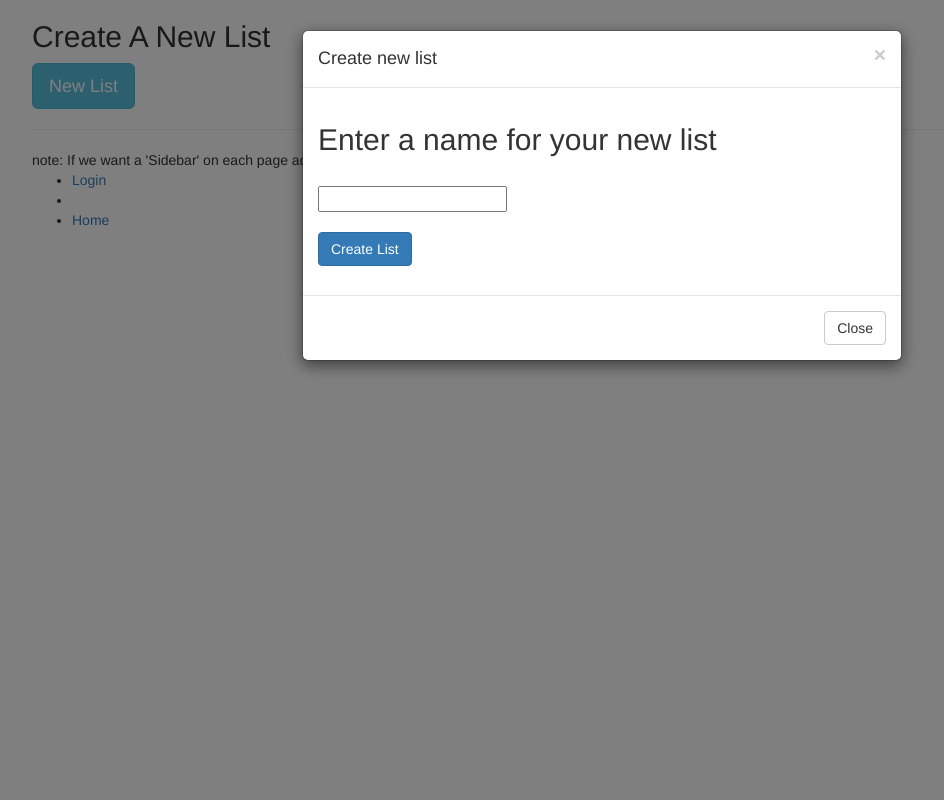
After one commit to kingdomlevel/memory_bank, a Django app: page /memorybank/testform/ in a window 1280 px wide, after a click on "New List". The commit adds this page. Shown: the whole page, without its empty margins (38-982 px from the left). Run offline with Django 3.2, Linux system fonts and the light colour scheme; some libraries are stand-ins or nearby versions.

Commit message:
Added testform.html to test using a pop-up form to add a list

```diff
--- a/memoryBankApp/forms.py
+++ b/memoryBankApp/forms.py
@@ -8,3 +8,15 @@ class ListForm(forms.ModelForm):
     class Meta:
         model = List
         fields = ('title',)
+
+
+class ListItemForm(forms.ModelForm):
+    title = forms.CharField(max_length=ListItem.max)
+    #include a javascript datepicker for the date field
+    priority_list = ['low', 'medium', 'high']
+    priority = forms.ChoiceField(choices=priority_list)
+    notes = forms.CharField(max_length=ListItem.notes_max)
+
+    class Meta:
+        model = ListItem
+        fields = ('title', 'priority', 'notes',)
--- a/memoryBankApp/models.py
+++ b/memoryBankApp/models.py
@@ -12,7 +12,8 @@ class List(models.Model):
 
     #may need to add 'unique=True' to the title parameters if
     #we have issues
-    title = models.CharField(max_length = max)
+
+    title = models.CharField(max_length=max)
     #slug = models.SlugField(unique=True)
 
     def save(self,*args, **kwargs):
@@ -31,11 +32,12 @@ class List(models.Model):
 
 class ListItem(models.Model):
     max = 128
-    title = models.CharField(max_length = max)
+    title = models.CharField(max_length=max)
     date = models.DateField()
-    priority = models.CharField(max_length = 30)
-    status = models.CharField(max_length = 30)
-    notes = models.CharField(max_length = 999)
+    priority = models.CharField(max_length=30)
+    #status = models.CharField(max_length = 30)
+    notes_max = 999
+    notes = models.CharField(max_length=notes_max)
     list = models.ForeignKey(List)
 
     def __str__(self):
--- a/memoryBankApp/urls.py
+++ b/memoryBankApp/urls.py
@@ -13,6 +13,10 @@ urlpatterns = [
     url(r'about/', views.about, name='about'),
     url(r'contact/', views.contact, name='contact'),
     url(r'faq/', views.faq, name='faq'),
+    url(r'^testform/$', views.testform, name='testform'),
+    # url(r'about/', views.about, name='about'),
+    # url(r'contact/', views.contact, name='contact'),
+    # url(r'faq/', views.faq, name='faq'),
 
 
     # # user acccount stuff no longer necessary -NOTE - This should now be handled with registration Redux
--- a/memoryBankApp/views.py
+++ b/memoryBankApp/views.py
@@ -1,6 +1,6 @@
 from django.shortcuts import render
 from registration.backends.simple.views import RegistrationView
-
+from memoryBankApp.forms import ListForm
 
 
 # Create your views here.
@@ -16,26 +16,34 @@ def index(request):
 	# visitor_cookie_handler(request)
 	# context_dict['visits'] = request.session['visits']
 
-    response = render(request, 'memoryBankApp/index.html')
-    return response
+
+	response = render(request, 'memoryBankApp/index.html')
+	return response
 
 def home(request):
-    print(request.method)
-    #print(request.user)
-    #response = render(request, 'memoryBankApp/home.html')
-    return render(request, 'memoryBankApp/home.html',{})
+	print(request.method)
+	#print(request.user)
+	#response = render(request, 'memoryBankApp/home.html')
+	return render(request, 'memoryBankApp/home.html',{})
+
 
 def testlist(request):
 	return render(request, 'memoryBankApp/testlist.html')
 
+
 def about(request):
-    print(request.method)
-    return render(request,'memoryBankApp/about.html',{})
+	print(request.method)
+	return render(request,'memoryBankApp/about.html',{})
 
 def faq(request):
-    print(request.method)
-    return render(request, 'memoryBankApp/faq.html', {})
+	print(request.method)
+	return render(request, 'memoryBankApp/faq.html', {})
 
 def contact(request):
-    print(request.method)
-    return render(request, 'memoryBankApp/contact.html', {})
+	print(request.method)
+	return render(request, 'memoryBankApp/contact.html', {})
+
+def testform(request):
+	form = ListForm()
+	context_dict = {'form': form}
+	return render(request, 'memoryBankApp/testform.html', context_dict)
--- a/templates/memoryBankApp/base.html
+++ b/templates/memoryBankApp/base.html
@@ -1,7 +1,12 @@
 
 <!DOCYTYPE html>
 <html>
-    <head>
+    <head lang = "en">
+        <meta charset="UTF-8" />
+        <meta name="viewport" content="width=device-width, initial-scale=1">
+        <link rel="stylesheet" href="https://maxcdn.bootstrapcdn.com/bootstrap/3.3.7/css/bootstrap.min.css">
+        <script src="https://ajax.googleapis.com/ajax/libs/jquery/3.1.1/jquery.min.js"></script>
+        <script src="https://maxcdn.bootstrapcdn.com/bootstrap/3.3.7/js/bootstrap.min.js"></script>
         <title>
         {% block title_block %}
                 page title (e.g 'home', 'list'
--- a/templates/memoryBankApp/home.html
+++ b/templates/memoryBankApp/home.html
@@ -1,9 +1,7 @@
 {% extends "memoryBankApp/base.html" %}
 {% block title_block %}
-Home Title
+    Home Title
 {% endblock %}
 {% block body_block %}
-<html>
-    <title>Memory Bank Homepage Stuff</title>
-</html>
+
 {% endblock %}
--- /dev/null
+++ b/templates/memoryBankApp/testform.html
@@ -0,0 +1,47 @@
+{% extends "memoryBankApp/base.html" %}
+{% block title_block %}
+    Test Form
+{% endblock %}
+{% block body_block %}
+    <div class="container">
+        <h2>Create A New List</h2>
+        <!-- Trigger the modal with a button -->
+        <button type="button" class="btn btn-info btn-lg" data-toggle="modal" data-target="#myModal">New List</button>
+
+        <!-- Modal -->
+        <div class="modal fade" id="myModal" role="dialog">
+            <div class="modal-dialog">
+
+                <!-- Modal content-->
+                <div class="modal-content">
+                    <div class="modal-header">
+                        <button type="button" class="close" data-dismiss="modal">&times;</button>
+                        <h4 class="modal-title">Create new list</h4>
+                    </div>
+
+                    <div class="modal-body">
+
+                        <form role="form" id="ListForm" method="post" action="">
+                            <h2 class="form-signin-heading">Enter a name for your new list</h2>
+                                {% csrf_token %}
+
+                                {% for field in form.visible_fields %}
+                                    {{ field.errors }}
+                                    {{ field.help_text }}<br/>
+                                    {{ field }}<br/>
+                                {% endfor %}
+                            <br/>
+                            <button class="btn btn-primary" type="submit" name="submit">Create List</button>
+                        </form>
+                    </div>
+                    <div class="modal-footer">
+                        <button type="button" class="btn btn-default" data-dismiss="modal">Close</button>
+                    </div>
+
+                </div>
+
+
+
+    </div>
+
+{% endblock %}
```
